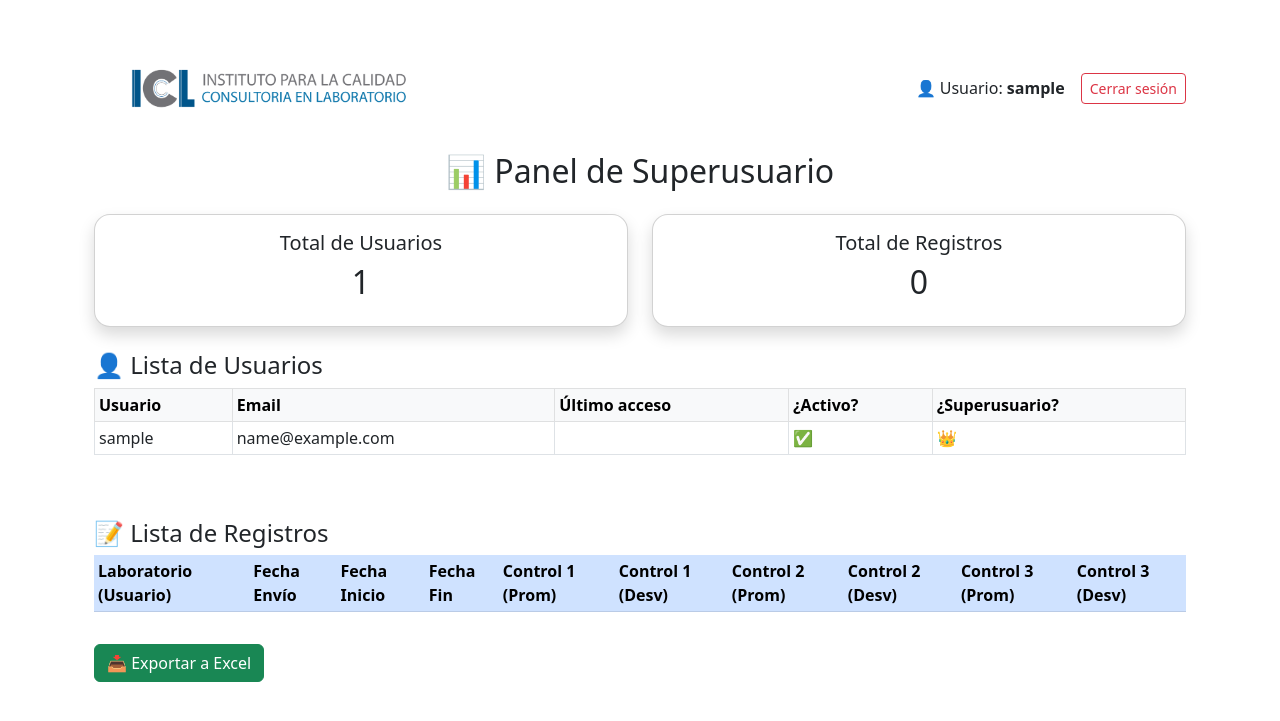
After one commit to sebastianalejo/CINDEP, a Django app: page /admin_panel/ in a window 1280 px wide. The commit adds this page. Shown: the top 721 px of the page. Run offline with Django 5.2, Linux system fonts and the light colour scheme; the visitor is signed in with stand-in values (Sample User, id 1); data comes from the database, SQL or seed files in the repository; data that the repository does not hold is empty.

Commit message:
Mejoras día 1.1

```diff
--- a/laboratorio/settings.py
+++ b/laboratorio/settings.py
@@ -133,3 +133,4 @@ DEFAULT_AUTO_FIELD = 'django.db.models.BigAutoField'
 # Authentication settings
 LOGIN_URL = '/login/'
 LOGIN_REDIRECT_URL = 'panel'
+LOGOUT_REDIRECT_URL = 'login'  # o el nombre de tu vista de login
--- /dev/null
+++ b/registros/templates/admin_panel.html
@@ -0,0 +1,120 @@
+{% extends 'base.html' %}
+{% load static %}
+{% block content %}
+
+<!-- Encabezado con logo y nombre de usuario -->
+<div class="container mt-4 mb-3">
+  <div class="d-flex justify-content-between align-items-center" style="min-height: 60px;">
+
+    <!-- Logo ICL -->
+    <div>
+      <img src="{% static 'icl_logo.png' %}" alt="Logo ICL" style="max-height: 80px;">
+    </div>
+
+    <!-- Usuario + Cerrar sesión -->
+    <div class="d-flex align-items-center">
+      <p class="me-3 mb-0">👤 Usuario: <strong>{{ request.user.username }}</strong></p>
+      <form method="POST" action="{% url 'logout' %}">
+        {% csrf_token %}
+        <button type="submit" class="btn btn-outline-danger btn-sm">Cerrar sesión</button>
+      </form>
+    </div>
+
+  </div>
+</div>
+
+<!-- Título del panel -->
+<div class="container mt-4">
+  <h2 class="mb-4 text-center">📊 Panel de Superusuario</h2>
+
+  <!-- Tarjetas resumen -->
+  <div class="row text-center mb-4">
+    <div class="col-md-6">
+      <div class="card shadow rounded-4">
+        <div class="card-body">
+          <h5 class="card-title">Total de Usuarios</h5>
+          <h2>{{ usuarios|length }}</h2>
+        </div>
+      </div>
+    </div>
+    <div class="col-md-6">
+      <div class="card shadow rounded-4">
+        <div class="card-body">
+          <h5 class="card-title">Total de Registros</h5>
+          <h2>{{ registros|length }}</h2>
+        </div>
+      </div>
+    </div>
+  </div>
+
+  <!-- Tabla de usuarios -->
+  <h4 class="mt-4">👤 Lista de Usuarios</h4>
+  <div class="table-responsive mb-5">
+    <table class="table table-bordered table-hover table-sm align-middle">
+      <thead class="table-light">
+        <tr>
+          <th>Usuario</th>
+          <th>Email</th>
+          <th>Último acceso</th>
+          <th>¿Activo?</th>
+          <th>¿Superusuario?</th>
+        </tr>
+      </thead>
+      <tbody>
+        {% for usuario in usuarios %}
+        <tr>
+          <td>{{ usuario.username }}</td>
+          <td>{{ usuario.email }}</td>
+          <td>{{ usuario.last_login|date:"d/m/Y H:i" }}</td>
+          <td>{{ usuario.is_active|yesno:"✅,❌" }}</td>
+          <td>{{ usuario.is_superuser|yesno:"👑,—" }}</td>
+        </tr>
+        {% endfor %}
+      </tbody>
+    </table>
+  </div>
+
+  <!-- Tabla de registros -->
+  <h4 class="mt-4">📝 Lista de Registros</h4>
+  <div class="table-responsive">
+    <table class="table table-striped table-hover table-sm align-middle">
+      <thead class="table-primary">
+        <tr>
+          <th>Laboratorio (Usuario)</th>
+          <th>Fecha Envío</th>
+          <th>Fecha Inicio</th>
+          <th>Fecha Fin</th>
+          <th>Control 1 (Prom)</th>
+          <th>Control 1 (Desv)</th>
+          <th>Control 2 (Prom)</th>
+          <th>Control 2 (Desv)</th>
+          <th>Control 3 (Prom)</th>
+          <th>Control 3 (Desv)</th>
+        </tr>
+      </thead>
+      <tbody>
+        {% for registro in registros %}
+        <tr>
+          <td>{{ registro.usuario.username }}</td>
+          <td>{{ registro.fecha_envio|date:"d/m/Y H:i" }}</td>
+          <td>{{ registro.fecha_inicio|date:"d/m/Y" }}</td>
+          <td>{{ registro.fecha_fin|date:"d/m/Y" }}</td>
+          <td>{{ registro.control1_promedio }}</td>
+          <td>{{ registro.control1_desviacion }}</td>
+          <td>{{ registro.control2_promedio }}</td>
+          <td>{{ registro.control2_desviacion }}</td>
+          <td>{{ registro.control3_promedio }}</td>
+          <td>{{ registro.control3_desviacion }}</td>
+        </tr>
+        {% endfor %}
+      </tbody>
+    </table>
+
+    <!-- Botón de exportación -->
+    <a href="{% url 'exportar_excel' %}" class="btn btn-success mt-3">
+      📥 Exportar a Excel
+    </a>
+  </div>
+
+</div>
+{% endblock %}
--- a/registros/urls.py
+++ b/registros/urls.py
@@ -7,4 +7,5 @@ urlpatterns = [
     path('panel/', views.panel, name='panel'),
     path('exportar_excel/', views.exportar_excel, name='exportar_excel'),
     path('logout/', auth_views.LogoutView.as_view(next_page='login'), name='logout'),
+    path('admin_panel/', views.admin_panel, name='admin_panel'),
 ]
--- a/registros/views.py
+++ b/registros/views.py
@@ -1,23 +1,21 @@
 from django.shortcuts import render, redirect
 from .forms import RegistroForm
 from .models import Registro
-from django.contrib.auth.decorators import login_required
+from django.contrib.auth.decorators import login_required, user_passes_test
 import pandas as pd
 from django.http import HttpResponse
 from django.utils.timezone import make_naive
 import datetime
+from django.contrib.auth.models import User
 
 @login_required
 def panel(request):
+    if request.user.is_superuser:
+        return redirect('admin_panel')
+
     form = RegistroForm()
+    registros = Registro.objects.filter(usuario=request.user)
 
-    # 👤 Si es superusuario, ve todos los registros
-    if request.user.is_superuser:
-        registros = Registro.objects.all()
-    else:
-        registros = Registro.objects.filter(usuario=request.user)
-
-    # 📝 Si se envió el formulario
     if request.method == 'POST':
         form = RegistroForm(request.POST, request.FILES)
         if form.is_valid():
@@ -74,3 +72,14 @@ def exportar_excel(request):
     response['Content-Disposition'] = 'attachment; filename=registros.xlsx'
     df.to_excel(response, index=False, engine='openpyxl')
     return response
+
+@login_required
+@user_passes_test(lambda u: u.is_superuser)
+def admin_panel(request):
+    registros = Registro.objects.select_related('usuario')
+    usuarios = User.objects.all()
+
+    return render(request, 'admin_panel.html', {
+        'registros': registros,
+        'usuarios': usuarios
+    })
```
Also changed, not shown: registros/templates/login.html (+8 -2 lines), registros/templates/panel.html (+27 -6 lines), static/icl_logo.png (added).
